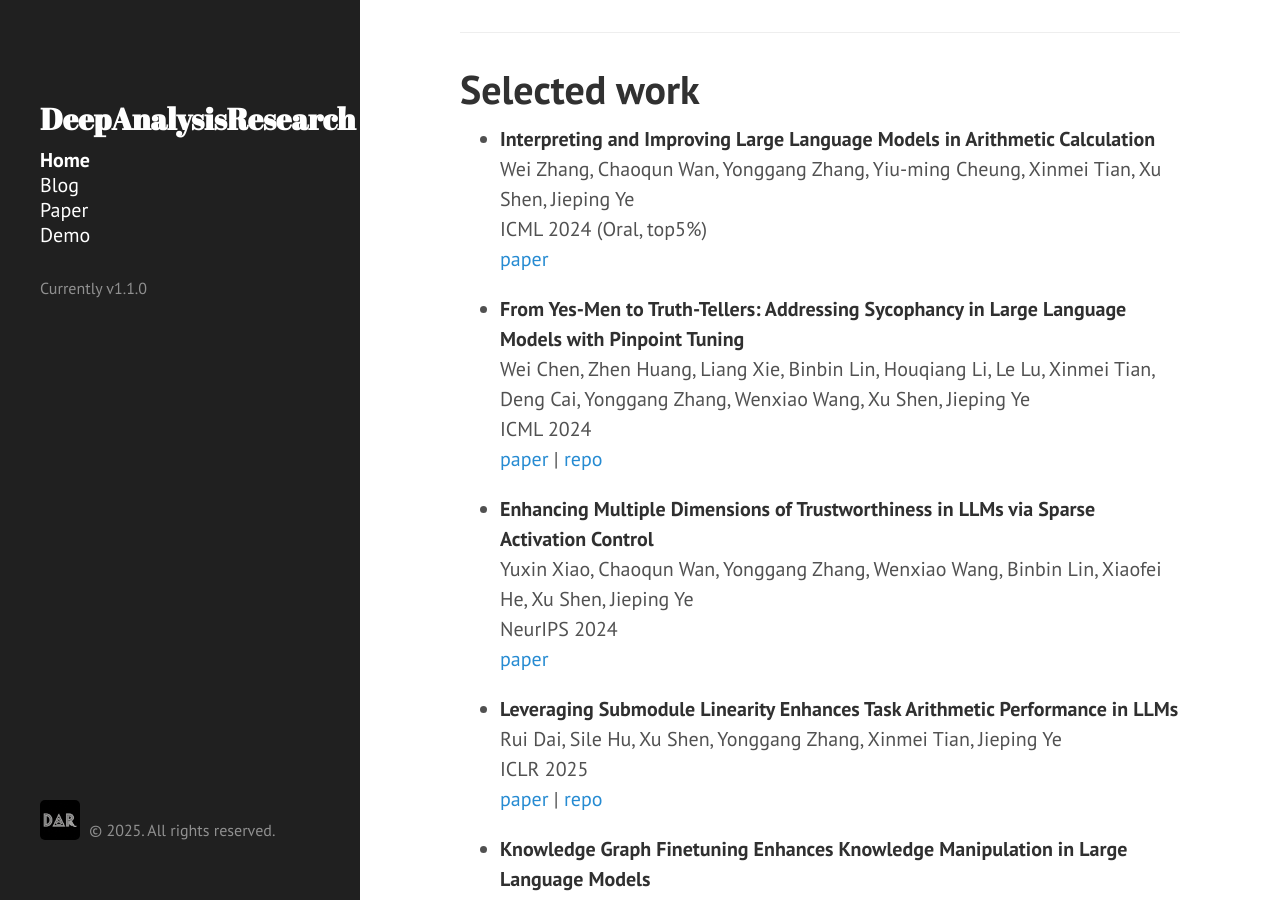
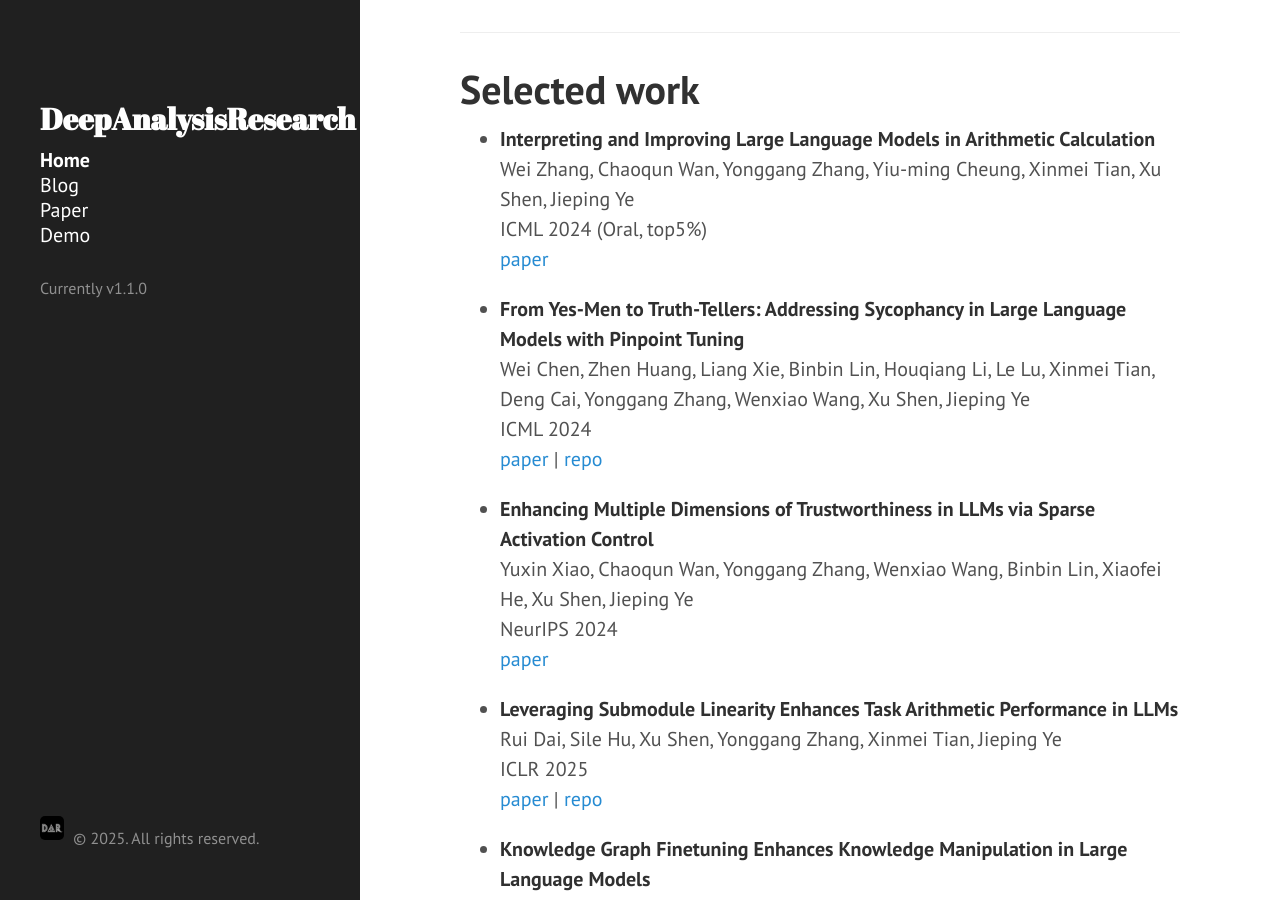
Before and after one commit to deep-analysis-research/deep-analysis-research.github.io, a Jekyll site: the page built from index.md, in a window 1280 px wide and 900 px high, scrolled down 540 px. Built offline with Jekyll 4.4.1, drawn with Linux system fonts in a browser that asks for light colours; Markdown is read by kramdown in place of the engine named in the settings.

Commit message:
Update sidebar.html

```diff
--- a/_includes/sidebar.html
+++ b/_includes/sidebar.html
@@ -49,7 +49,7 @@
     </p> -->
     <p style="font-size: 0.8rem;">
       <span style="display: inline-block; vertical-align: middle;">
-        <img src="{{ site.baseurl }}public/apple-touch-icon-144-precomposed.png" alt="Icon" style="width: 40px; height: auto;">
+        <img src="{{ site.baseurl }}public/apple-touch-icon-144-precomposed.png" alt="Icon" style="width: 24px; height: auto;">
       </span>
       <span style="display: inline-block; vertical-align: middle; margin-left: 5px;">
         &copy; {{ site.time | date: '%Y' }}. All rights reserved.
```
